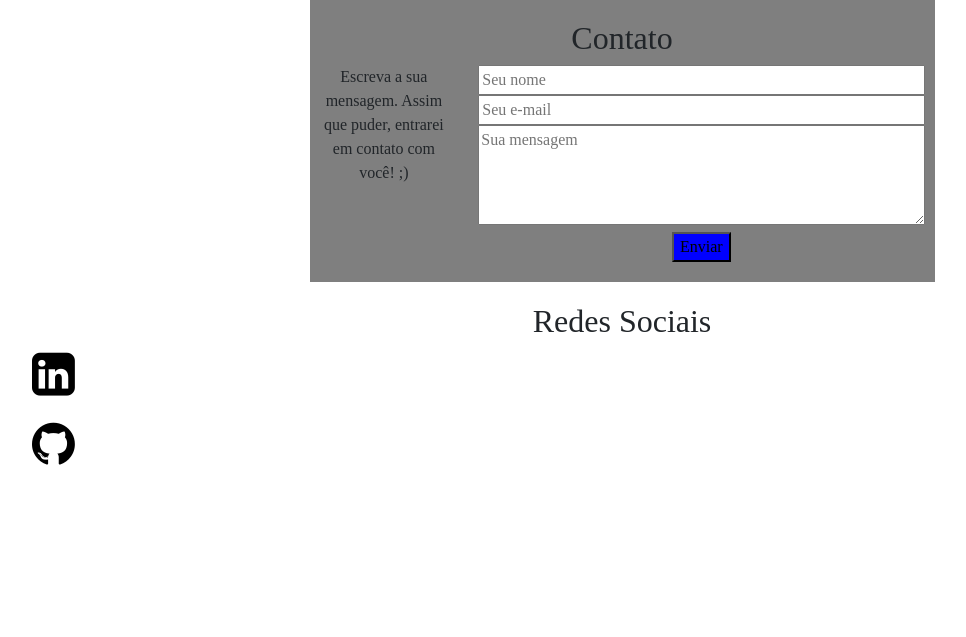
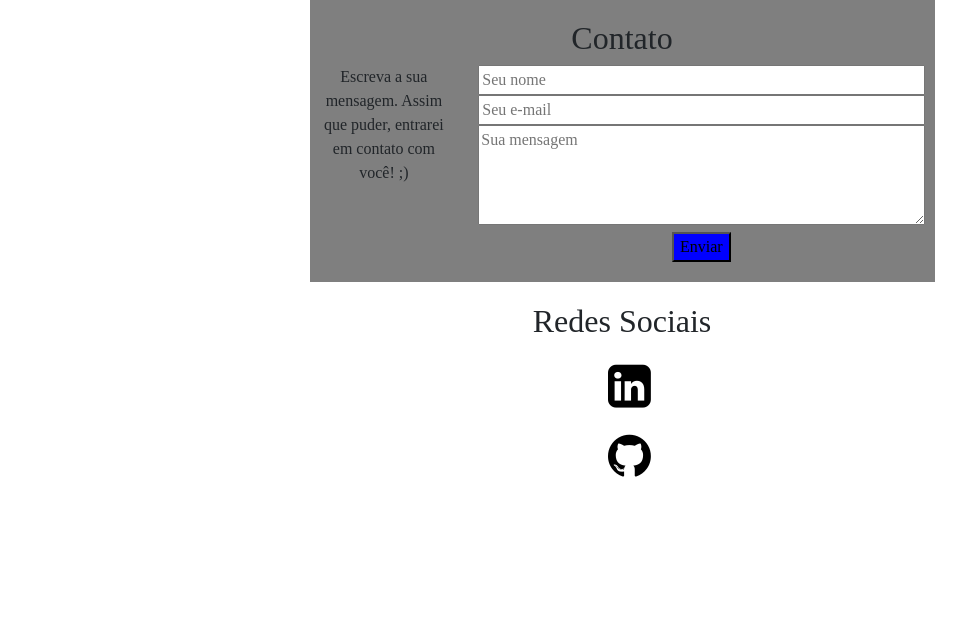
Before and after one commit to bkprestes/bkprestes.github.io, a PHP site: page / in a window 1280 px wide. Shown: the part 1525-2162 px from the top of the page, without its empty margins (18-984 px from the left). Before the commit the page ends 1990 px from the top, so only its background shows below. Run offline with PHP 8.4, Linux system fonts and the light colour scheme; some web fonts are replaced.

Commit message:
links redes sociais centralizados

```diff
--- a/css/mystyle.css
+++ b/css/mystyle.css
@@ -88,6 +88,7 @@ h1, h2{
 #links ul{
 	display: flex;
 	flex-direction: row;
+	text-align: center;
 
 }
 
@@ -126,6 +127,7 @@ h1, h2{
 
 	#links ul{
 		flex-direction: column;
+		margin-top: 20px;
 	}
 
 	/*redes sociais*/
```
